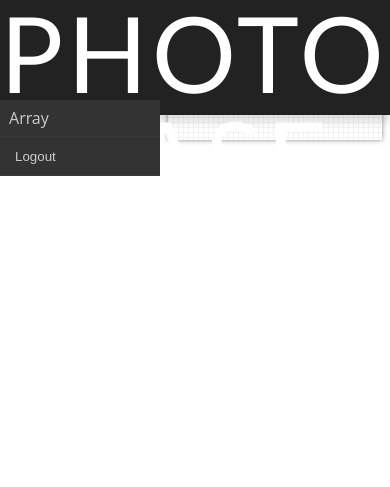
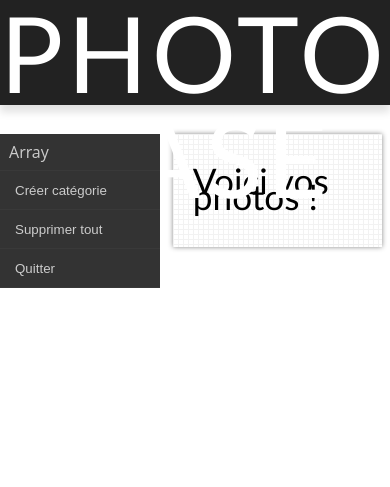
Before and after one commit to Mercandj/Photos_database, a PHP site: page /page/home/index.php in a window 390 px wide. Shown: the top 487 px of the page. Run offline with PHP 8.4, Linux system fonts and the light colour scheme; the visitor is signed in with stand-in values (Sample User, id 1); data that the repository does not hold is empty.

Commit message:
Responsive amélioré

```diff
--- a/css/home.css
+++ b/css/home.css
@@ -5,7 +5,7 @@ header {
 	background-color: #222;
 	font-size: 10pt;
 	width: 100%;
-	height: 12%;
+	height: 11.0vh;
 	left: 0;
 	top: 0;
 	box-shadow: 0 7px 8px rgba(0, 0, 0, 0.12);
@@ -86,8 +86,7 @@ footer {
 }
 
 body {
-	float: top;
-	margin-top: 7%;
+	margin-top: 14.0vh;
 	margin-bottom: 8%;
 }
 
--- a/css/left_menu.css
+++ b/css/left_menu.css
@@ -43,7 +43,7 @@
   margin-bottom: 0px;
   margin-left: 0px;
   margin-right: 0px;
-  margin-top: 100px;/*0px;*/
+  margin-top: 14.0vh;/*100px;*/
   outline-color: #000;
   outline-style: none;
   outline-width: 0px;
@@ -76,7 +76,7 @@
   /*height: 500px;*/
   line-height: 16px;
   margin-bottom: 0px;
-  margin-left: 10em;
+  margin-left: 10.3em;
   margin-right: 0px;
   margin-top: 0px;
   min-height: 0px;
--- a/css/table.css
+++ b/css/table.css
@@ -18,7 +18,7 @@
 	font-variant: normal;
 	font-weight: 400;
 	line-height: 18.2px;
-	width: 784px;
+	width: 70%;/*784px;*/
 
 	border:1px solid black;
 
--- a/page/home/index.php
+++ b/page/home/index.php
@@ -13,7 +13,7 @@
 <html lang="fr">
 	<head>
 		<meta charset="UTF-8" />
-		<title>Private Photos</title>
+		<title>Photos Base</title>
 		<meta http-equiv="Content-Type" content="text/html; charset=iso-8859-1" />
 		<link rel="stylesheet" type="text/css" href="./../../css/home.css" />
 		<link rel="stylesheet" type="text/css" href="./../../css/table.css" />
@@ -31,12 +31,24 @@
 	<body>
 
 		<div class="left">
-
 			<div id='cssmenu'>
 				<a><?php echo $_SESSION['user']; ?></a>
 				<a1 >
-					<form name="login_form" method="POST" action="./../../php/logout.php" enctype="multipart/form-data">
-						<input type="submit" class="cssmenu_input" style="border-style:none;" value="Logout">
+					<form name="login_form" method="POST" action="./../../php/controleur/IndexControleur.php" enctype="multipart/form-data">
+						<input type="hidden" name="action" value="Créer catégorie">
+						<input type="submit" class="cssmenu_input" style="border-style:none;" value="Créer catégorie">
+					</form>
+				</a1>
+				<a1 >
+					<form name="login_form" method="POST" action="./../../php/controleur/IndexControleur.php">
+						<input type="hidden" name="action" value="Supprimer tout">
+						<input type="submit" class="cssmenu_input" style="border-style:none;" value="Supprimer tout">
+					</form>
+				</a1>
+				<a1 >
+					<form name="login_form" method="POST" action="./../../php/controleur/IndexControleur.php" enctype="multipart/form-data">
+						<input type="hidden" name="action" value="Quitter">
+						<input type="submit" class="cssmenu_input" style="border-style:none;" value="Quitter">
 					</form>
 				</a1>
 
@@ -69,11 +81,10 @@
 				<input type="text" class="saisie" placeholder="Titre" style="border-style:none;" name="titre" required>
 				<input type="file" class="saisie-lg" style="border-style:none;" name="image" required/>
      			<input type="hidden" name="MAX_FILE_SIZE" value="1048576" />
-				<input type="submit" class="button" style="border-style:none;" value="Submit">
+				<input type="submit" class="button" style="border-style:none;" value="Envoyer">
 			</form>
 		</center>
 
 	</footer>
 
-
 </html>
--- a/php/inscription.php
+++ b/php/inscription.php
@@ -21,7 +21,7 @@ include 'inc/message.php';
 
   if(utilisateur_existant($nom))
   {
-	affiche_message('Ce nom d\'utilisateur est deja pris','./../html/inscription');
+	affiche_message('Ce nom d\'utilisateur est deja pris','./../page/inscription');
   }
   else
   {
--- a/php/logout.php
+++ /dev/null
@@ -1,6 +0,0 @@
-
-<?php
-session_start();
-unset($_SESSION["user"]);
-header("Location: ./../index.html");
-?>
```
Also changed, not shown: php/add.php (+0 -10 lines), php/controleur/IndexControleur.php (added, +20 -0 lines), php/inc/logout.php (added, +8 -0 lines).
